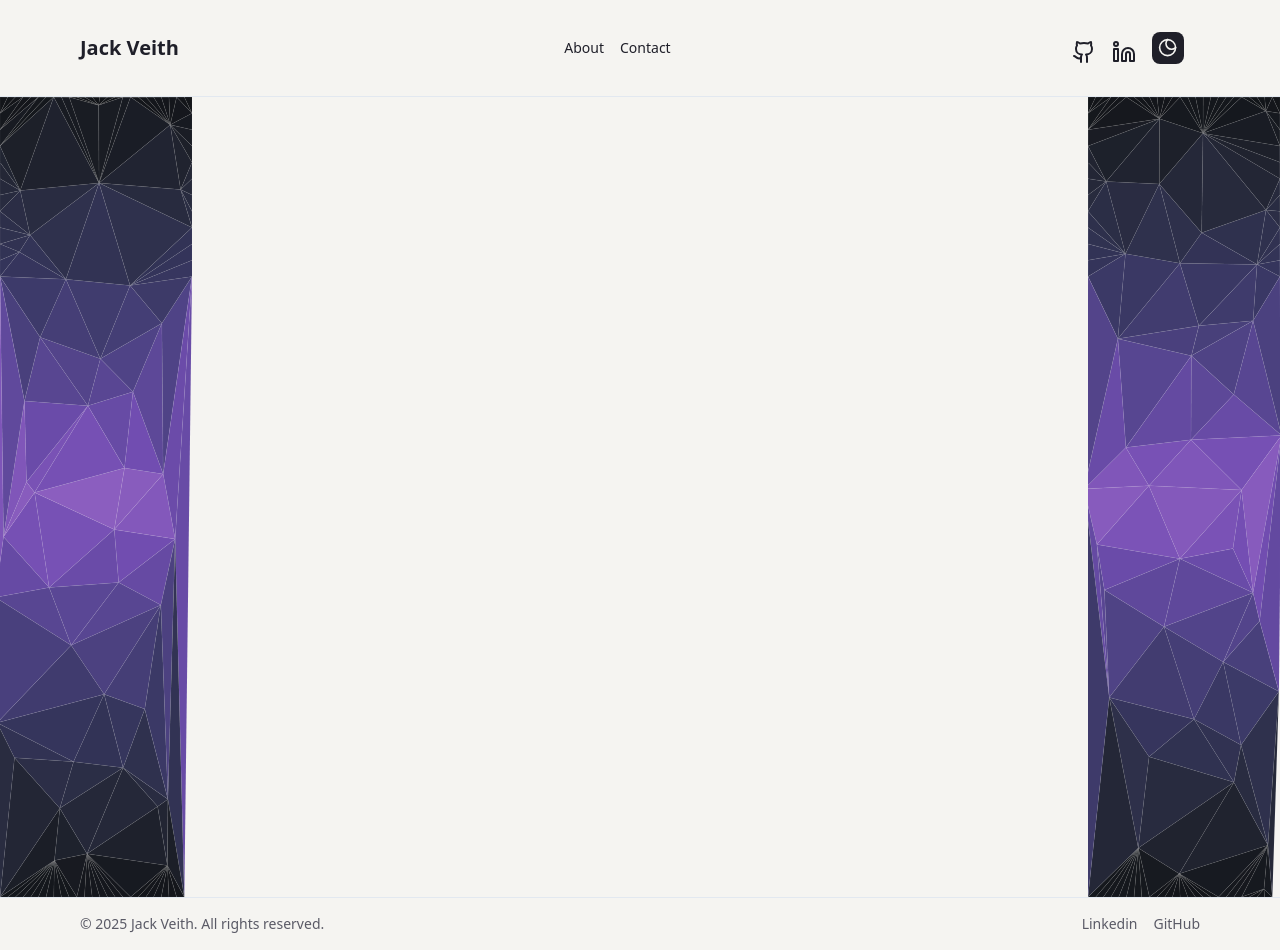
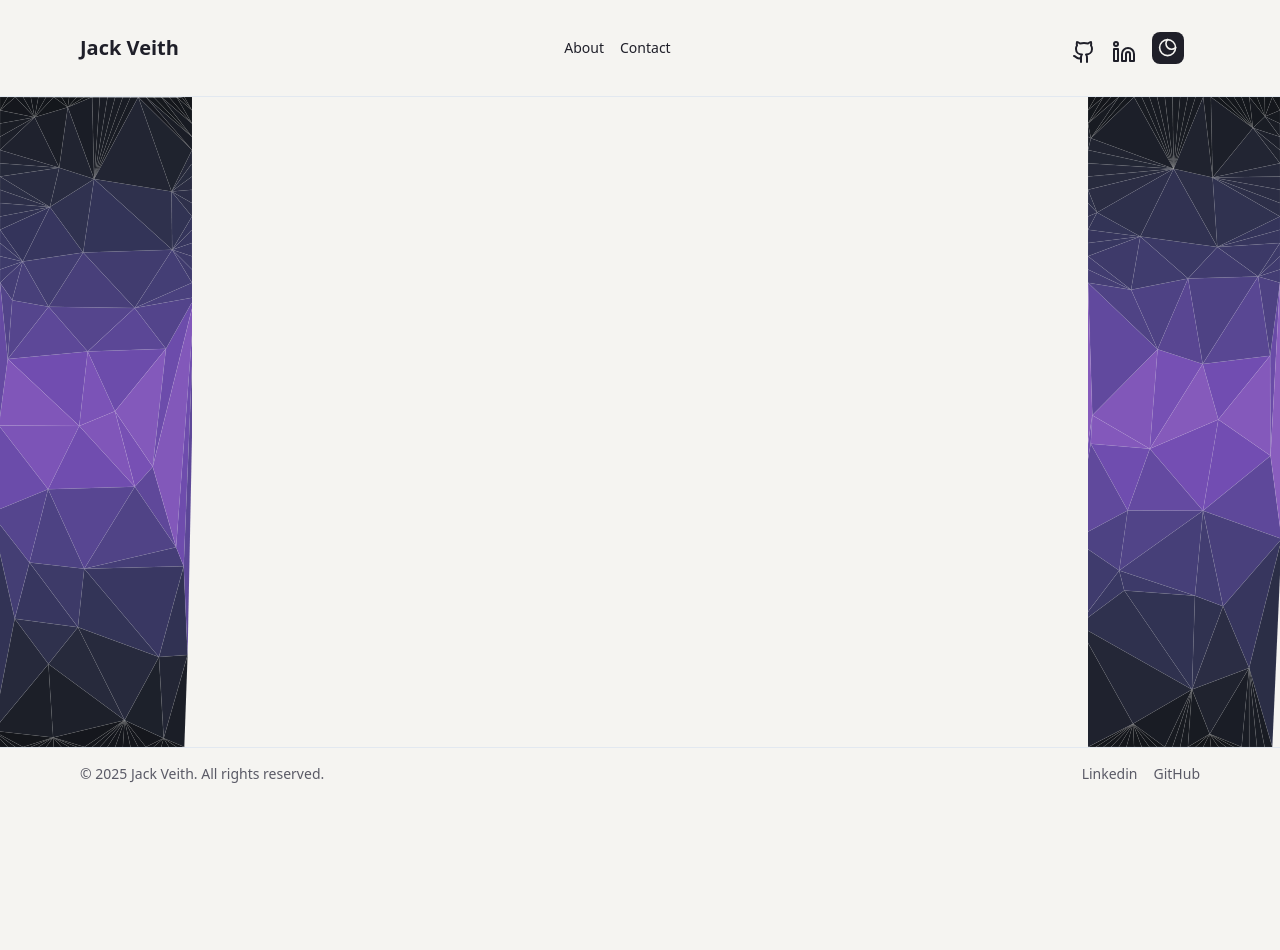
Before and after one commit to jackveith/vvv-site-fullstack, a Next.js app in the folder vvv-site-frontend/: page /contact in a window 1280 px wide. After the commit the page ends 800 px from the top, so only its background shows below. Built offline with nearby package versions, Linux system fonts and the light colour scheme.

Commit message:
Separate Layout components and create specific Layotuts

```diff
--- /dev/null
+++ b/vvv-site-frontend/app/(default)/layout.tsx
@@ -0,0 +1,8 @@
+
+import DefaultLayout from '@/app/layouts/DefaultLayout'
+
+export default function HomeLayout({ children }: { children: React.ReactNode }) {
+
+    return <DefaultLayout> {children} </DefaultLayout>
+
+}
--- /dev/null
+++ b/vvv-site-frontend/app/contact/layout.tsx
@@ -0,0 +1,8 @@
+
+import DisplayHeightLayout from '@/app/layouts/DisplayHeightLayout'
+
+export default function HomeLayout({ children }: { children: React.ReactNode }) {
+
+    return <DisplayHeightLayout> {children} </DisplayHeightLayout>
+
+}
--- a/vvv-site-frontend/app/contact/page.tsx
+++ b/vvv-site-frontend/app/contact/page.tsx
@@ -194,8 +194,8 @@ export default function Home() {
 
     useEffect(() => {
 
-        let leftPoints: Point[] = [];
-        let rightPoints: Point[] = [];
+        const leftPoints: Point[] = [];
+        const rightPoints: Point[] = [];
         let frameId: number;
 
 
@@ -286,7 +286,7 @@ export default function Home() {
 
     return (
 
-        <div className="font-sans grid grid-rows-[20px_1fr_20px] grid-cols-[auto_1fr_auto] min-h-screen" >
+        <div className="font-sans grid grid-rows-[20px_1fr_20px] grid-cols-[auto_1fr_auto] h-full">
             <canvas ref={leftCanvasRef} className="row-span-3 col-start-1 w-[15vw] h-full" />
             <canvas ref={rightCanvasRef} className="row-span-3 col-start-3 w-[15vw] h-full" />
             <main className="flex flex-col gap-[32px] col-start-2 h-full items-center sm:items-start">
--- a/vvv-site-frontend/app/layout.tsx
+++ b/vvv-site-frontend/app/layout.tsx
@@ -1,8 +1,6 @@
 import type { Metadata } from "next";
 import { Geist, Geist_Mono } from "next/font/google";
 import "./globals.css";
-import Header from "@/components/layout/Header"
-import Footer from "@/components/layout/Footer"
 import { ThemeProvider } from "@/components/theme-provider"
 
 const geistSans = Geist({
@@ -28,14 +26,12 @@ export default function RootLayout({
     return (
         <html lang="en" suppressHydrationWarning>
             <body
-                className={`${geistSans.variable} ${geistMono.variable} antialiased min-h-screen flex flex-col`}
+                className={`${geistSans.variable} ${geistMono.variable}`}
             >
                 <ThemeProvider attribute="class" defaultTheme="system" enableSystem disableTransitionOnChange>
-                    <Header />
                     {children}
-                    <Footer />
                 </ThemeProvider>
             </body>
-        </html >
+        </html>
     );
 }
--- /dev/null
+++ b/vvv-site-frontend/app/layouts/DefaultLayout.tsx
@@ -0,0 +1,19 @@
+
+import Header from "@/components/layout/Header"
+import Footer from "@/components/layout/Footer"
+
+
+export default function DefaultLayout({
+    children,
+}: {
+    children: React.ReactNode;
+}) {
+    return (
+        <div className="antialiased min-h-screen flex flex-col">
+            <Header />
+            <main className="flex-1"> {children} </main>
+            <Footer />
+        </div>
+
+    );
+}
--- /dev/null
+++ b/vvv-site-frontend/app/layouts/DisplayHeightLayout.tsx
@@ -0,0 +1,20 @@
+
+import Header from "@/components/layout/Header"
+import Footer from "@/components/layout/Footer"
+
+
+export default function DisplayHeightLayout({
+    children,
+}: {
+    children: React.ReactNode;
+}) {
+    return (
+        <div className="antialiased h-screen max-h-screen overflow-hidden flex flex-col"
+            style={{ height: "100vh" }}>
+            <Header />
+            <main className="flex-1"> {children} </main>
+            <Footer />
+        </div>
+
+    );
+}
```
Also changed, not shown: vvv-site-frontend/app/(default)/page.tsx (renamed from vvv-site-frontend/app/page.tsx).
